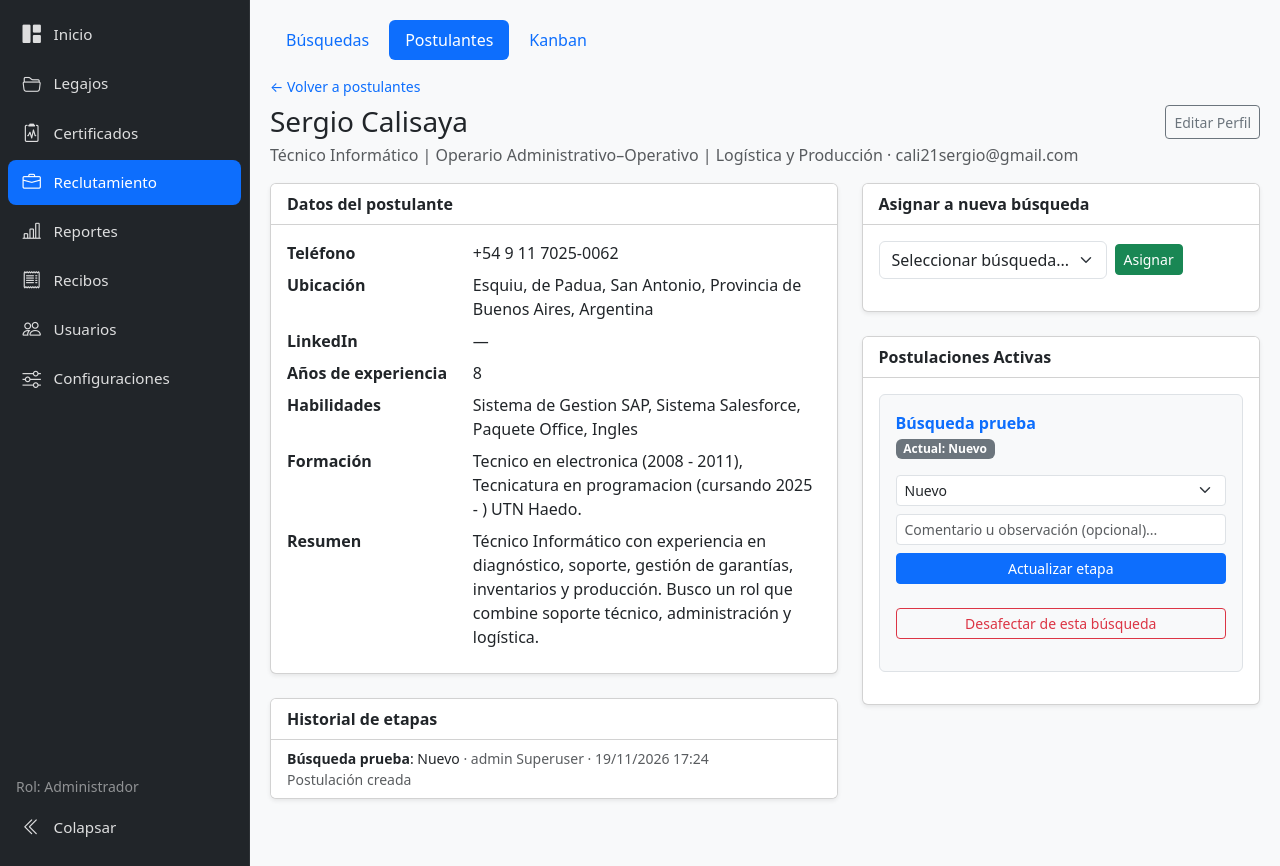
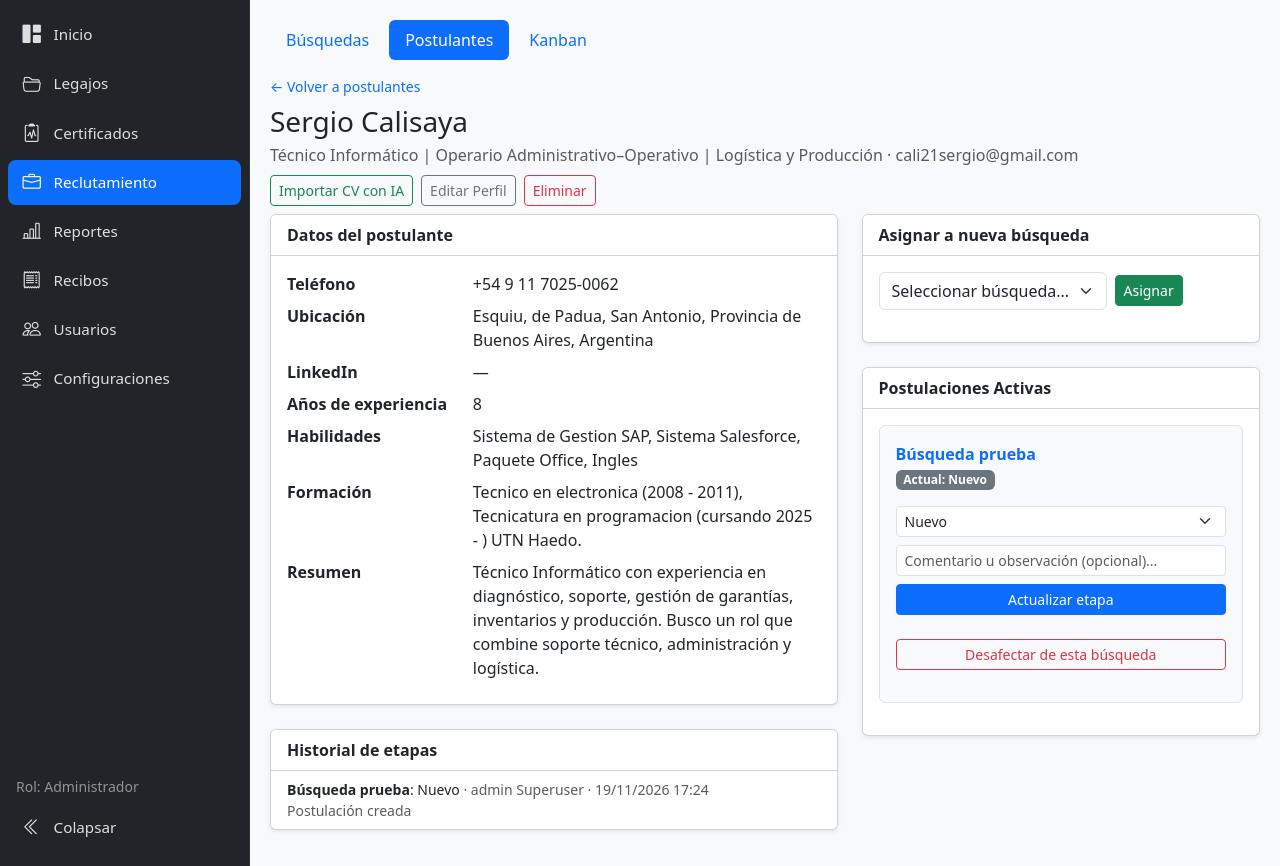
Before and after one commit to hmenta/HRM_open, a Django app: page /recruitment/candidates/6/ in a window 1280 px wide. Shown: the part 64-930 px from the top of the page. Run offline with Django 4.2, Linux system fonts and the light colour scheme; a user stored in the database is signed in; data comes from the database, SQL or seed files in the repository.

Commit message:
Add files via upload
Agregado del boton Eliminar candidato en el formulario de edición del perfil.

```diff
--- a/templates/recruitment/candidate_detail.html
+++ b/templates/recruitment/candidate_detail.html
@@ -11,29 +11,39 @@
     <div class="text-muted">{{ candidate.current_title|default:"Sin puesto actual" }} · {{ candidate.email }}</div>
   </div>
 
-  <div class="d-inline-flex align-items-center gap-2 flex-wrap">
-  {% if candidate.cv_file and can_manage_recruitment %}
-    <!-- Mismo alto y alineación que los enlaces <a> -->
-    <form method="post" action="{% url 'recruitment:candidate_parse_cv' candidate.pk %}" class="d-inline-flex align-items-center m-0">
-      {% csrf_token %}
-      <button type="submit" class="btn btn-outline-success btn-sm d-inline-flex align-items-center" style="height: 34px; white-space: nowrap;">
-        Importar CV con IA
-      </button>
-    </form>
-  {% endif %}
+  <div class="d-inline-flex align-items-stretch gap-2">
+  <!-- Importar CV con IA -->
+  <button type="button" class="btn btn-outline-success btn-sm d-inline-flex align-items-center">
+    Importar CV con IA
+  </button>
 
+  <!-- Descargar CV -->
   {% if candidate.cv_file %}
     <a href="{% url 'recruitment:candidate_cv' candidate.pk %}" class="btn btn-outline-primary btn-sm d-inline-flex align-items-center" style="height: 34px; white-space: nowrap;">
       Descargar CV
     </a>
   {% endif %}
 
+  <!-- Editar Perfil -->
   {% if can_manage_recruitment %}
-    <a href="{% url 'recruitment:candidate_edit' candidate.pk %}" class="btn btn-outline-secondary btn-sm d-inline-flex align-items-center" style="height: 34px; white-space: nowrap;">
+    <a href="{% url 'recruitment:candidate_edit' candidate.pk %}"
+       class="btn btn-outline-secondary btn-sm d-inline-flex align-items-center">
       Editar Perfil
     </a>
+
+    <!-- Eliminar -->
+    <form method="post"
+          action="{% url 'recruitment:candidate_delete' candidate.pk %}"
+          class="m-0 d-inline-flex align-items-stretch"
+          onsubmit="return confirm('¿Eliminar permanentemente a {{ candidate }} de la lista de postulantes? Esta acción no se puede deshacer.');">
+      {% csrf_token %}
+      <button type="submit"
+              class="btn btn-outline-danger btn-sm d-inline-flex align-items-center">
+        Eliminar
+      </button>
+    </form>
   {% endif %}
-</div>
+
 </div>
 
 <!-- Datos del Postulante / Candidato -->
```
